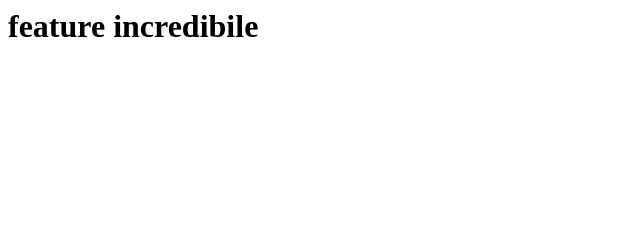
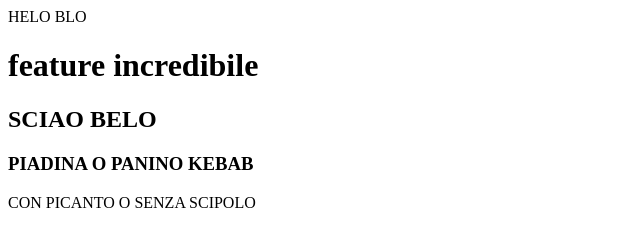
Before and after one commit to santeomatti/Corso-dist2023, a plain HTML site: page feature3.html in a window 1280 px wide. Shown: the whole page, without its empty margins (0-640 px from the left). Drawn offline with Linux system fonts and the light colour scheme.

Commit message:
guarda che bell'HTML

```diff
--- a/feature3.html
+++ b/feature3.html
@@ -1,3 +1,14 @@
 <html>
+<head>HELO BLO
 <h1>feature incredibile</h1>
+<title>JAMAICA</title>
+</head>
+
+<body>
+
+<h2>SCIAO BELO</h2>
+<h3>PIADINA O PANINO KEBAB</h3>
+<hcazzo>CON PICANTO O SENZA SCIPOLO</hcazzarola>
+
+</body>
 </html>
```
